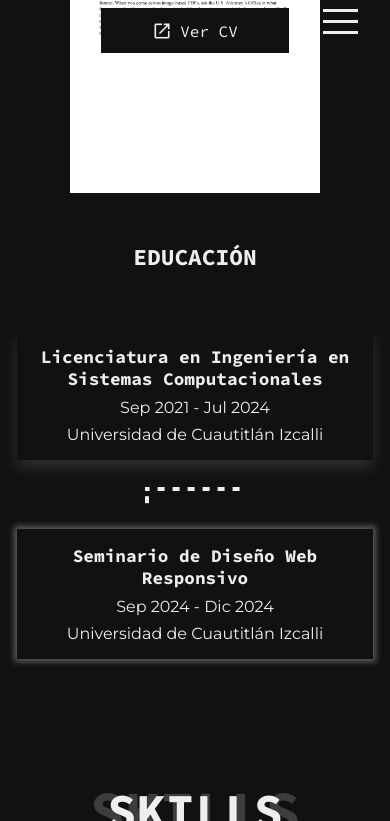
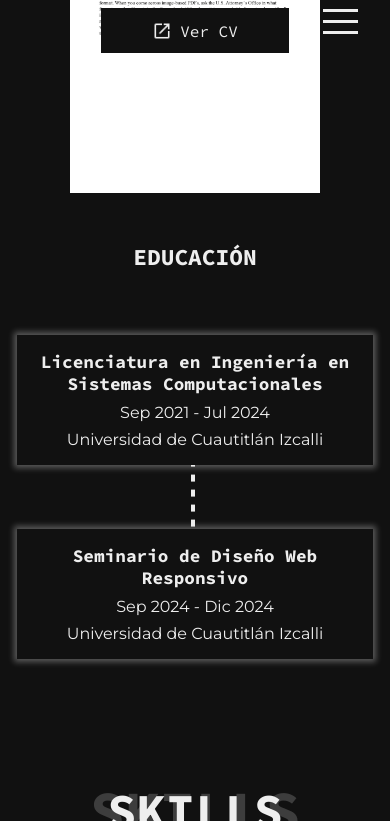
Before and after one commit to facu-Garcia/portafolio, a plain HTML site: page index.html in a window 390 px wide. In both pictures the pointer is over the element 195 px from the left and 2016 px from the top of the page. Shown: the part 1617-2438 px from the top of the page. Drawn offline with Linux system fonts and the light colour scheme.

Commit message:
update -animation

```diff
--- a/styles.css
+++ b/styles.css
@@ -451,11 +451,16 @@ h2:hover>span {
     background-color: #111;
 }
 
-.education__card span {
+.education__container .education__card:hover {
+    transform: none;
+    box-shadow: 0px 0px 6px 3px #EEE5;
+}
+
+.education__container .education__card span {
     font-family: var(--font-text);
 }
 
-.education__line {
+.education__container .education__line {
     width: 100px;
     position: absolute;
     z-index: 1;
@@ -470,6 +475,11 @@ h2:hover>span {
     animation: border-dance 10s infinite linear;
 }
 
+.education__container .education__line:hover {
+    transform: none;
+    box-shadow: none;
+}
+
 @keyframes border-dance {
     0% {
         background-position: 0px 0px, 300px 116px, 0px 150px, 216px 0px;
@@ -481,8 +491,13 @@ h2:hover>span {
 }
 
 @media (max-width: 925px) {
-    .education__line {
+    .education__container .education__line {
         transform: rotate(90deg) translateY(10px);
+    }
+
+    .education__container .education__line:hover {
+        transform: rotate(90deg) translateY(10px);
+        box-shadow: none;
     }
 }
 
```
